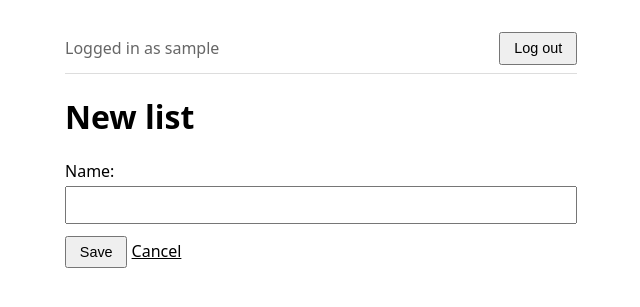
After one commit to Compiledex/anyone-can-build-todo, a Django app: page /lists/new/ in a window 1280 px wide. The commit adds this page. Shown: the top 307 px of the page, without its empty margins (319-959 px from the left). Run offline with Django 5.2, Linux system fonts and the light colour scheme; a user stored in the database is signed in; tables that the repository leaves empty hold one stand-in row (values such as "Sample post").

Commit message:
Add several lists: make, open, rename and delete a list
A to-do now belongs to a list, and the list has the owner, so Todo.owner
is removed. Three migrations in a set: add the TodoList table, give every
user an "Inbox" list and move their to-dos into it, then make todo_list
required. / now only sends the browser to the oldest list (or to "New
list"). Each list has its own page with a menu of the person's lists.
Sign-up makes an "Inbox" list. Another person's list or to-do always
gives 404, and the list of a new to-do comes only from the address. The
admin shows the list instead of the owner. Adds integration, migration
and CUJ tests.

Co-Authored-By: Claude Opus 5.5 <noreply@anthropic.com>

```diff
--- a/accounts/views.py
+++ b/accounts/views.py
@@ -3,16 +3,19 @@ from django.contrib.auth.decorators import login_not_required
 from django.contrib.auth.forms import UserCreationForm
 from django.shortcuts import redirect, render
 
+from todos.models import TodoList
+
 
 @login_not_required
 def signup(request):
-    """Make a new account, log in with it, and go to the list."""
+    """Make a new account with an "Inbox" list, log in with it, and go to the list."""
     if request.user.is_authenticated:
         return redirect("todo_list")
     if request.method == "POST":
         form = UserCreationForm(request.POST)
         if form.is_valid():
             user = form.save()
+            TodoList.objects.create(owner=user, name="Inbox")
             login(request, user)
             return redirect("todo_list")
     else:
--- a/todos/forms.py
+++ b/todos/forms.py
@@ -1,9 +1,31 @@
 from django import forms
 
-from .models import Todo
+from .models import Todo, TodoList
 
 
 class TodoForm(forms.ModelForm):
     class Meta:
         model = Todo
         fields = ["title"]
+
+
+class TodoListForm(forms.ModelForm):
+    """The name of a new list, or a new name for a list.
+
+    The view always gives an `instance` that already has its owner.
+    """
+
+    class Meta:
+        model = TodoList
+        fields = ["name"]
+
+    def clean_name(self):
+        # Django's own check skips the unique constraint, because `owner` is
+        # not in the form. Without this, a duplicate name is a 500 error page.
+        name = self.cleaned_data["name"]
+        others = TodoList.objects.filter(
+            owner=self.instance.owner, name__iexact=name
+        ).exclude(pk=self.instance.pk)
+        if others.exists():
+            raise forms.ValidationError(f"You already have a list called “{name}”.")
+        return name
--- a/todos/models.py
+++ b/todos/models.py
@@ -1,10 +1,39 @@
 from django.conf import settings
 from django.db import models
+from django.db.models.functions import Lower
+from django.urls import reverse
+
+
+class TodoList(models.Model):
+    owner = models.ForeignKey(
+        settings.AUTH_USER_MODEL,
+        on_delete=models.CASCADE,
+        related_name="todo_lists",
+    )
+    name = models.CharField(max_length=100)
+    created_at = models.DateTimeField(auto_now_add=True)
+
+    class Meta:
+        ordering = ["created_at", "pk"]
+        constraints = [
+            # One person cannot have "Work" and "work". On SQLite this ignores
+            # case only for A-Z, the same as `name__iexact` in TodoListForm.
+            models.UniqueConstraint(
+                Lower("name"), "owner", name="unique_list_name_per_owner"
+            ),
+        ]
+
+    def __str__(self):
+        return self.name
+
+    def get_absolute_url(self):
+        return reverse("list_detail", args=[self.pk])
 
 
 class Todo(models.Model):
-    owner = models.ForeignKey(
-        settings.AUTH_USER_MODEL,
+    # The owner of a to-do is the owner of its list: todo.todo_list.owner.
+    todo_list = models.ForeignKey(
+        TodoList,
         on_delete=models.CASCADE,
         related_name="todos",
     )
--- a/todos/templates/base.html
+++ b/todos/templates/base.html
@@ -26,6 +26,10 @@
     }
     body { font-family: system-ui, sans-serif; max-width: 32rem; margin: 2rem auto; padding: 0 1rem;
            background: var(--bg); color: var(--text); }
+    a { color: var(--text); }
+    nav.lists { display: flex; flex-wrap: wrap; gap: 0.25rem 1rem; margin: 1rem 0; }
+    nav.lists a[aria-current="page"] { font-weight: bold; text-decoration: none; }
+    .list-actions { display: flex; gap: 1rem; margin-top: -0.5rem; }
     .messages { margin-bottom: 1rem; }
     .message { margin: 0 0 0.5rem; padding: 0.5rem; border: 1px solid var(--border); }
     .errorlist { list-style: none; padding: 0; margin: 0 0 0.5rem; }
--- /dev/null
+++ b/todos/templates/todos/list_form.html
@@ -0,0 +1,23 @@
+{% extends "base.html" %}
+
+{% block title %}{% if the_list %}Rename list{% else %}New list{% endif %}{% endblock %}
+
+{% block content %}
+  {% if the_list %}
+    <h1>Rename “{{ the_list.name }}”</h1>
+    <form class="account" method="post" action="{% url 'list_rename' the_list.pk %}">
+  {% else %}
+    <h1>New list</h1>
+    <form class="account" method="post" action="{% url 'list_create' %}">
+  {% endif %}
+    {% csrf_token %}
+    {{ form.as_div }}
+    <button type="submit">Save</button>
+    {% if the_list %}
+      <a href="{{ the_list.get_absolute_url }}">Cancel</a>
+    {% elif has_lists %}
+      {# With no lists, `/` would only send the person back to this page. #}
+      <a href="{% url 'todo_list' %}">Cancel</a>
+    {% endif %}
+  </form>
+{% endblock %}
--- a/todos/urls.py
+++ b/todos/urls.py
@@ -4,7 +4,11 @@ from . import views
 
 urlpatterns = [
     path("", views.todo_list, name="todo_list"),
-    path("add/", views.todo_add, name="todo_add"),
+    path("lists/new/", views.list_create, name="list_create"),
+    path("lists/<int:pk>/", views.list_detail, name="list_detail"),
+    path("lists/<int:pk>/add/", views.todo_add, name="todo_add"),
+    path("lists/<int:pk>/rename/", views.list_rename, name="list_rename"),
+    path("lists/<int:pk>/delete/", views.list_delete, name="list_delete"),
     path("<int:pk>/toggle/", views.todo_toggle, name="todo_toggle"),
     path("<int:pk>/delete/", views.todo_delete, name="todo_delete"),
 ]
--- a/todos/views.py
+++ b/todos/views.py
@@ -1,44 +1,112 @@
 from django.shortcuts import get_object_or_404, redirect, render
-from django.views.decorators.http import require_POST
+from django.views.decorators.http import require_GET, require_http_methods, require_POST
 
-from .forms import TodoForm
-from .models import Todo
+from .forms import TodoForm, TodoListForm
+from .models import Todo, TodoList
+
+# Every view finds a list or a to-do in one of two ways, and nothing else:
+#   get_object_or_404(TodoList, pk=pk, owner=request.user)
+#   get_object_or_404(Todo, pk=pk, todo_list__owner=request.user)
+# So another person's list or to-do is always 404.
 
 
-def render_list_page(request, form):
-    """The list page, with this add form (empty, or with the errors of a bad add).
+def render_list_page(request, the_list, form):
+    """The list page: this list's to-dos, the add form, and the person's lists.
 
-    Only the to-dos of the person who is logged in.
+    The one place that builds the list page. The form is empty, or has the
+    errors of a bad add.
     """
-    todos = Todo.objects.filter(owner=request.user)
-    return render(request, "todos/todo_list.html", {"todos": todos, "form": form})
+    return render(
+        request,
+        "todos/todo_list.html",
+        {
+            "the_list": the_list,
+            "todos": the_list.todos.all(),
+            "my_lists": request.user.todo_lists.all(),
+            "form": form,
+        },
+    )
 
 
+@require_GET
 def todo_list(request):
-    return render_list_page(request, TodoForm())
+    """Only sends the browser on: to the oldest list, or to "New list"."""
+    the_list = request.user.todo_lists.first()
+    if the_list is None:
+        return redirect("list_create")
+    return redirect(the_list)
+
+
+@require_GET
+def list_detail(request, pk):
+    the_list = get_object_or_404(TodoList, pk=pk, owner=request.user)
+    return render_list_page(request, the_list, TodoForm())
+
+
+@require_http_methods(["GET", "POST"])
+def list_create(request):
+    new_list = TodoList(owner=request.user)  # Never from the form.
+    if request.method == "POST":
+        form = TodoListForm(request.POST, instance=new_list)
+        if form.is_valid():
+            return redirect(form.save())
+    else:
+        form = TodoListForm(instance=new_list)
+    return render(
+        request,
+        "todos/list_form.html",
+        {"form": form, "has_lists": request.user.todo_lists.exists()},
+    )
+
+
+@require_http_methods(["GET", "POST"])
+def list_rename(request, pk):
+    the_list = get_object_or_404(TodoList, pk=pk, owner=request.user)
+    if request.method == "POST":
+        form = TodoListForm(request.POST, instance=the_list)
+        if form.is_valid():
+            return redirect(form.save())
+    else:
+        form = TodoListForm(instance=the_list)
+    return render(request, "todos/list_form.html", {"form": form, "the_list": the_list})
+
+
+@require_http_methods(["GET", "POST"])
+def list_delete(request, pk):
+    the_list = get_object_or_404(TodoList, pk=pk, owner=request.user)
+    if request.method == "POST":
+        the_list.delete()  # Its to-dos are deleted too.
+        return redirect("todo_list")
+    return render(
+        request,
+        "todos/list_confirm_delete.html",
+        {"the_list": the_list, "todo_count": the_list.todos.count()},
+    )
 
 
 @require_POST
-def todo_add(request):
+def todo_add(request, pk):
+    the_list = get_object_or_404(TodoList, pk=pk, owner=request.user)
     form = TodoForm(request.POST)
     if form.is_valid():
         todo = form.save(commit=False)
-        todo.owner = request.user  # Never from the form.
+        todo.todo_list = the_list  # Only from the address, never from the form.
         todo.save()
-        return redirect("todo_list")
-    return render_list_page(request, form)
+        return redirect(the_list)
+    return render_list_page(request, the_list, form)
 
 
 @require_POST
 def todo_toggle(request, pk):
-    todo = get_object_or_404(Todo, pk=pk, owner=request.user)
+    todo = get_object_or_404(Todo, pk=pk, todo_list__owner=request.user)
     todo.done = not todo.done
     todo.save()
-    return redirect("todo_list")
+    return redirect(todo.todo_list)
 
 
 @require_POST
 def todo_delete(request, pk):
-    todo = get_object_or_404(Todo, pk=pk, owner=request.user)
+    todo = get_object_or_404(Todo, pk=pk, todo_list__owner=request.user)
+    the_list = todo.todo_list
     todo.delete()
-    return redirect("todo_list")
+    return redirect(the_list)
```
Also changed, not shown: accounts/tests/helpers.py (+9 -1 lines), accounts/tests/integration/test_accounts.py (+6 -3 lines), todos/admin.py (+8 -3 lines), todos/templates/todos/list_confirm_delete.html (added, +13 -0 lines), todos/templates/todos/todo_list.html (+15 -2 lines), todos/tests/cuj/test_journeys.py (+38 -2 lines), todos/tests/integration/test_lists.py (added, +179 -0 lines), todos/tests/integration/test_migrations.py (+53 -3 lines), todos/tests/integration/test_views.py (+79 -40 lines), todos/migrations/0005_todolist.py (added), todos/migrations/0006_default_lists.py (added), todos/migrations/0007_todo_list_required.py (added).
